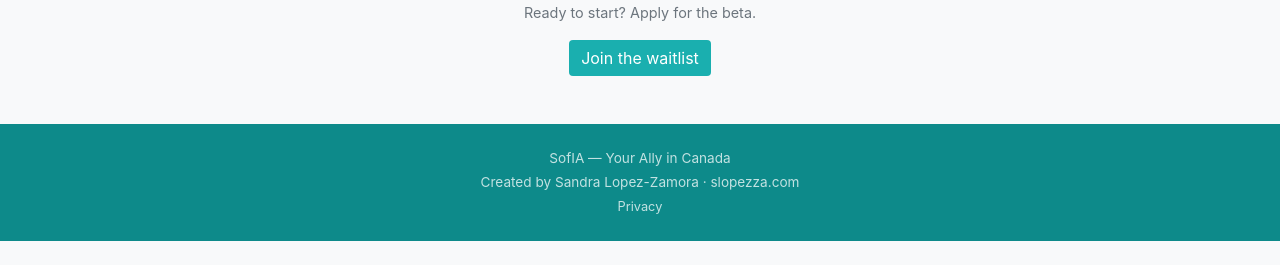
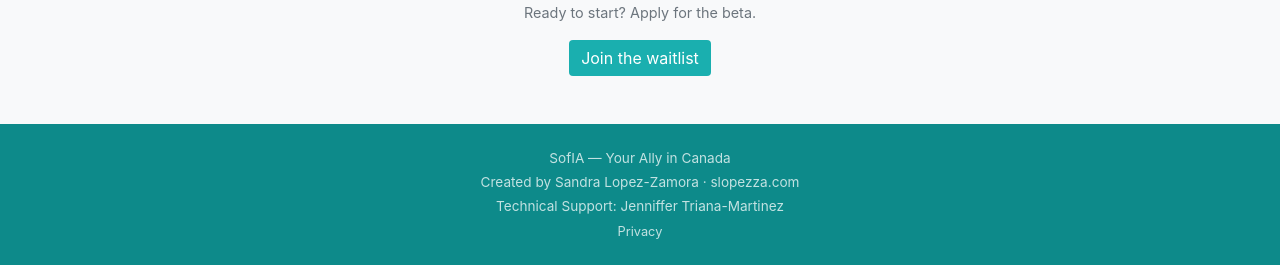
Before and after one commit to smlopezza/sofia-canada, a FastAPI app: page /guide in a window 1280 px wide. Shown: the part 3564-3829 px from the top of the page. Before the commit the page ends 3805 px from the top, so only its background shows below. Run offline with FastAPI, Linux system fonts and the light colour scheme; some libraries are stand-ins or nearby versions.

Commit message:
Add technical support contact information to footer in base.html

```diff
--- a/app/templates/base.html
+++ b/app/templates/base.html
@@ -43,6 +43,7 @@
   <div class="container text-center">
     <p class="mb-0">SofIA — {% if lang == 'es' %}Tu aliada en Canadá{% else %}Your Ally in Canada{% endif %}</p>
     <p class="mb-0 mt-1">Created by Sandra Lopez-Zamora · <a href="https://www.slopezza.com" target="_blank" class="footer-link">slopezza.com</a></p>
+    <p class="mb-0 mt-1">{% if lang == 'es' %}Soporte técnico{% else %}Technical Support{% endif %}: <a href="https://jectrianama.netlify.app/" target="_blank" class="footer-link">Jenniffer Triana-Martinez</a></p>
     <p class="mb-0 mt-1"><a href="/privacy?lang={{ lang }}" class="footer-link" style="font-size:0.8rem;">{% if lang == 'es' %}Privacidad{% else %}Privacy{% endif %}</a></p>
   </div>
 </div>
```
